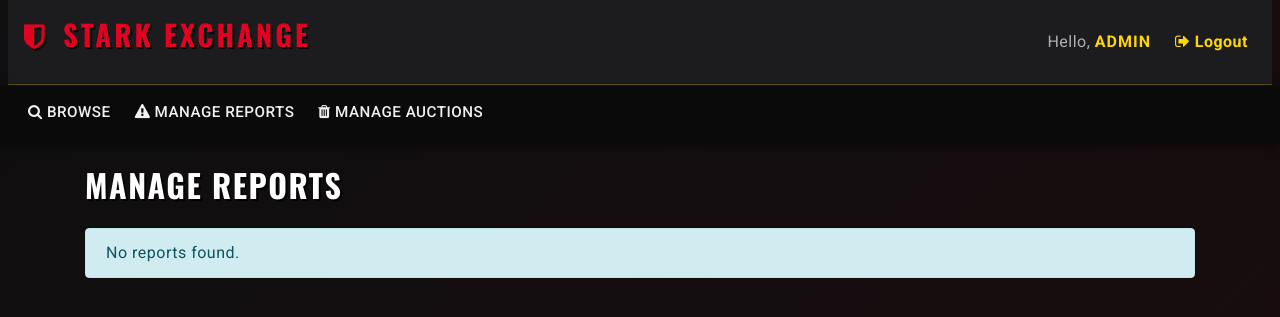
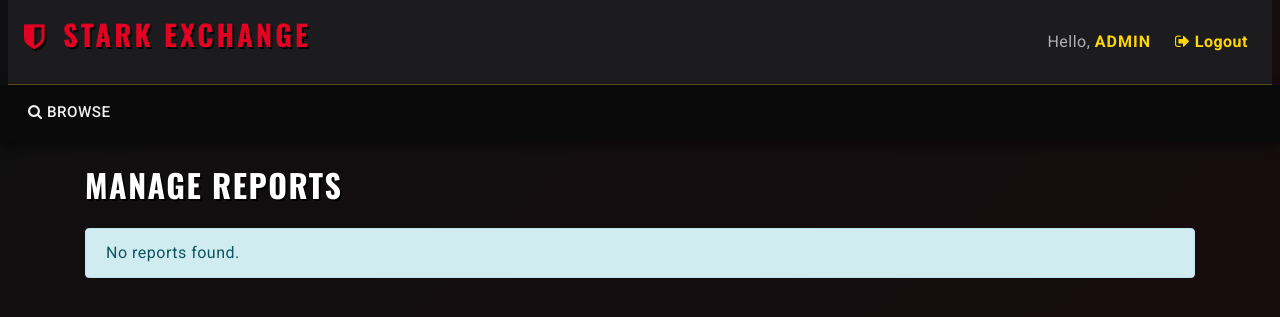
Before and after one commit to wenyuanchen0106/comp0178-Group19, a PHP site: page /admin_reports.php in a window 1280 px wide. Shown: the top 317 px of the page. Run offline with PHP 8.4, Linux system fonts and the light colour scheme; the visitor is signed in with stand-in values (Sample User, id 1); data that the repository does not hold is empty.

Commit message:
Remove admin links from auction header
Removed admin links from the header.

Signed-off-by: charlestang1104-hue <charlestang1104@gmail.com>

```diff
--- a/auction/header.php
+++ b/auction/header.php
@@ -120,23 +120,6 @@
     </li>');
 }
 ?>
-<?php
-// Admin links
-if (isset($_SESSION['account_type']) && $_SESSION['account_type'] == 'admin') {
-    echo('
-        <li class="nav-item mx-1">
-            <a class="nav-link" href="admin_reports.php">
-                <i class="fa fa-warning"></i> Manage Reports
-            </a>
-        </li>
-        <li class="nav-item mx-1">
-            <a class="nav-link" href="admin_auctions.php">
-                <i class="fa fa-trash"></i> Manage Auctions
-            </a>
-        </li>
-    ');
-}
-?>
 
   </ul>
 </nav>
```
